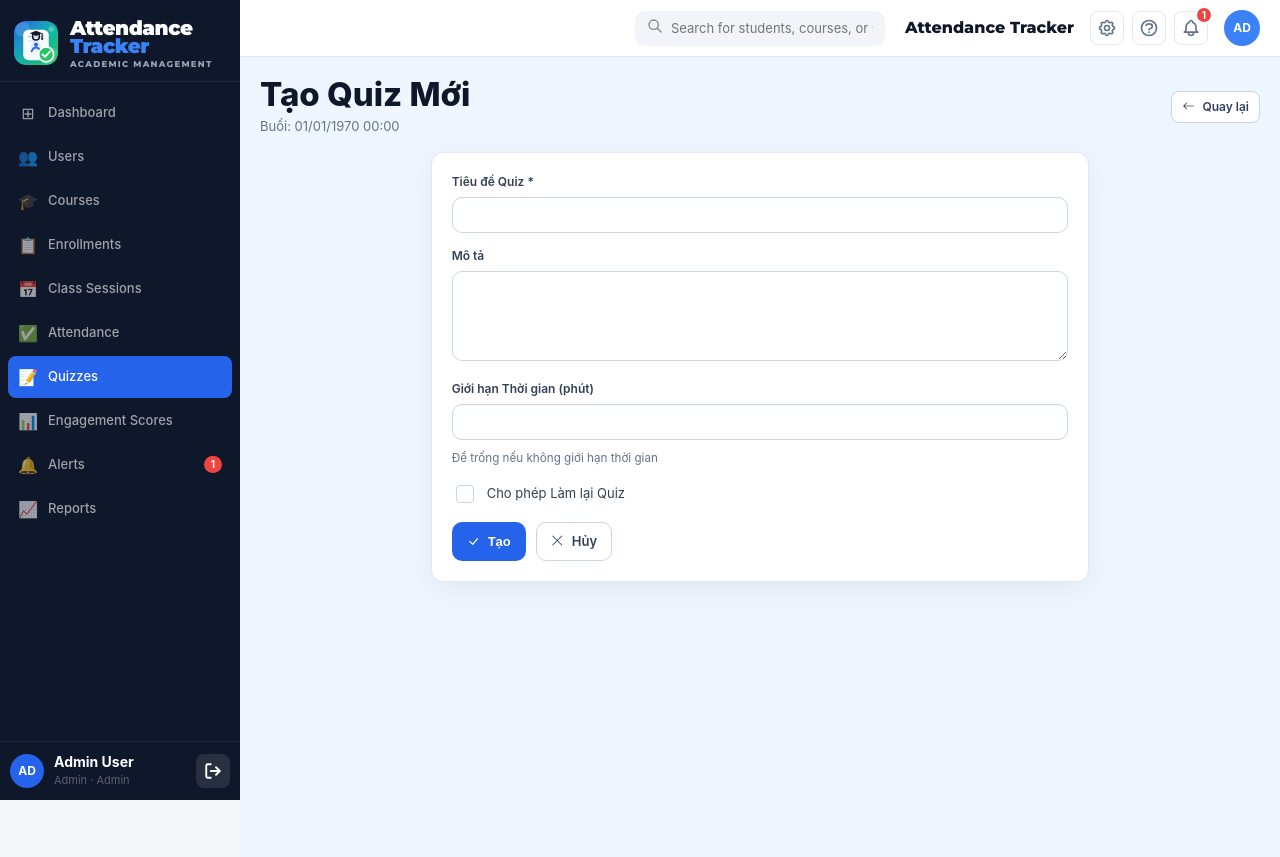
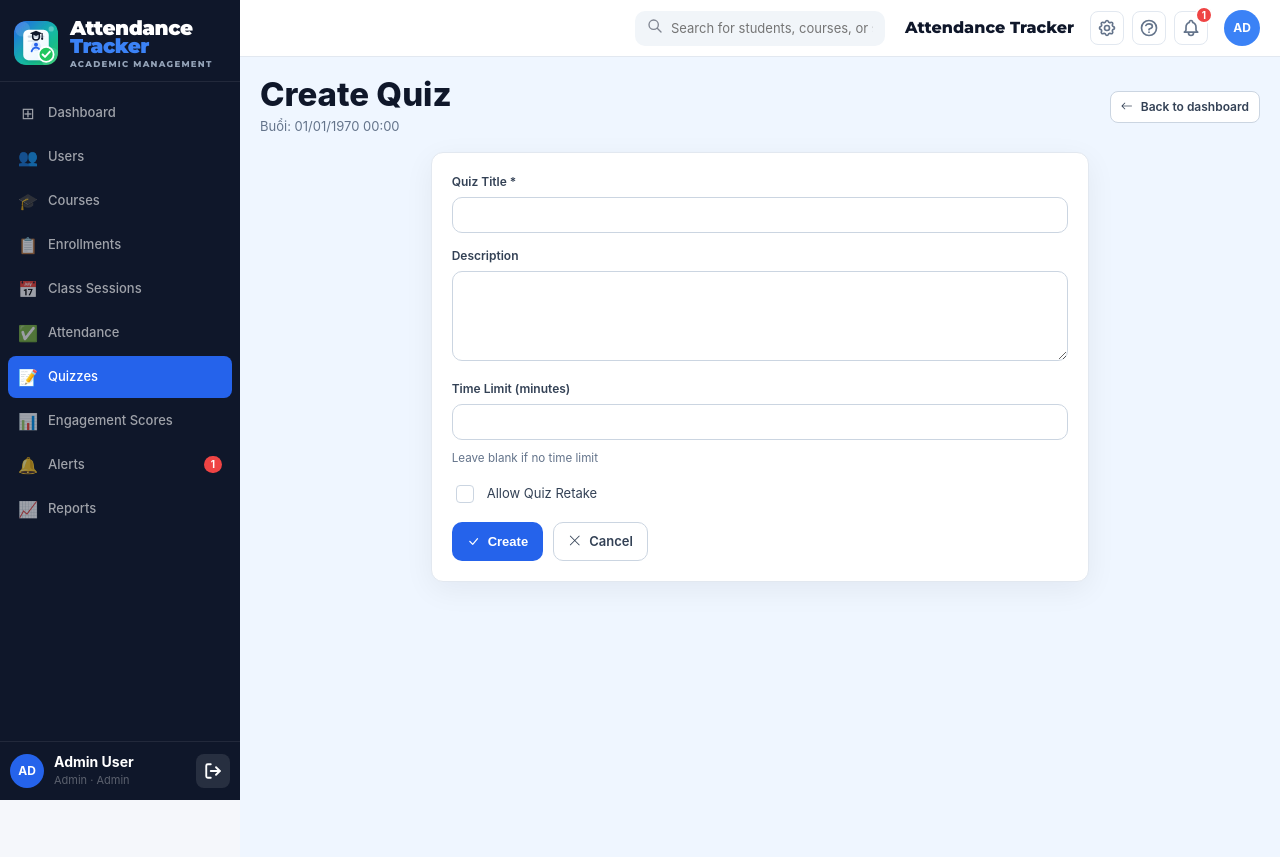
Before and after one commit to hca005/student_check_attendance_system-, a PHP site: the page made by views/teacher/quiz/sessions_form.php in a window 1280 px wide. Run offline with PHP 8.4, Linux system fonts and the light colour scheme; the template is opened without the code that fills it, so the values that code supplies are empty; some libraries are stand-ins or nearby versions.

Commit message:
Update edit quiz and create quiz

```diff
--- a/views/teacher/quiz/sessions_form.php
+++ b/views/teacher/quiz/sessions_form.php
@@ -7,12 +7,12 @@ require_once APP_ROOT . '/views/layouts/header.php';
 
 <div class="admin-page-title">
     <div class="left">
-        <h1><?= $quizId ? 'Sửa Quiz' : 'Tạo Quiz Mới' ?></h1>
+        <h1><?= $quizId ? 'Edit Quiz' : 'Create Quiz' ?></h1>
         <p>Buổi: <?= htmlspecialchars(date('d/m/Y H:i', strtotime($session['session_date'] . ' ' . $session['start_time']))) ?></p>
     </div>
     <div class="right">
         <a href="<?= APP_URL ?>/teacher/quiz/sessions_list.php?session_id=<?= (int)$session['id'] ?>" class="btn btn-outline-secondary btn-sm">
-            <i class="bi bi-arrow-left"></i> Quay lại
+            <i class="bi bi-arrow-left"></i> Back to dashboard
         </a>
     </div>
 </div>
@@ -32,37 +32,37 @@ require_once APP_ROOT . '/views/layouts/header.php';
                     <?php endif; ?>
 
                     <div class="form-group">
-                        <label for="title" class="form-label">Tiêu đề Quiz *</label>
+                        <label for="title" class="form-label">Quiz Title *</label>
                         <input type="text" name="title" id="title" class="form-control"
                                value="<?= htmlspecialchars($quiz['title'] ?? '') ?>" required>
                     </div>
 
                     <div class="form-group">
-                        <label for="description" class="form-label">Mô tả</label>
+                        <label for="description" class="form-label">Description</label>
                         <textarea name="description" id="description" class="form-control" rows="3"><?= htmlspecialchars($quiz['description'] ?? '') ?></textarea>
                     </div>
 
                     <div class="form-group">
-                        <label for="time_limit_minutes" class="form-label">Giới hạn Thời gian (phút)</label>
+                        <label for="time_limit_minutes" class="form-label">Time Limit (minutes)</label>
                         <input type="number" name="time_limit_minutes" id="time_limit_minutes" class="form-control"
                                value="<?= htmlspecialchars($quiz['time_limit_minutes'] ?? '') ?>" min="1">
-                        <small class="text-muted d-block mt-2">Để trống nếu không giới hạn thời gian</small>
+                        <small class="text-muted d-block mt-2">Leave blank if no time limit</small>
                     </div>
 
                     <div class="form-check">
                         <input type="checkbox" name="allow_retake" id="allow_retake" class="form-check-input"
                                <?= ($quiz && $quiz['allow_retake']) ? 'checked' : '' ?>>
                         <label class="form-check-label" for="allow_retake">
-                            Cho phép Làm lại Quiz
+                            Allow Quiz Retake
                         </label>
                     </div>
 
                     <div class="d-flex gap-2 mt-3">
                         <button type="submit" class="btn btn-primary">
-                            <i class="bi bi-check-lg"></i> <?= $quizId ? 'Cập nhật' : 'Tạo' ?>
+                            <i class="bi bi-check-lg"></i> <?= $quizId ? 'Update' : 'Create' ?>
                         </button>
                         <a href="<?= APP_URL ?>/teacher/quiz/sessions_list.php?session_id=<?= (int)$session['id'] ?>" class="btn btn-outline">
-                            <i class="bi bi-x-lg"></i> Hủy
+                            <i class="bi bi-x-lg"></i> Cancel
                         </a>
                     </div>
                 </form>
```
